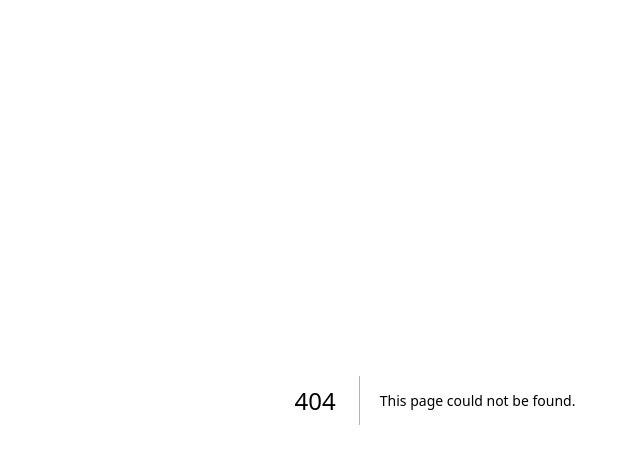
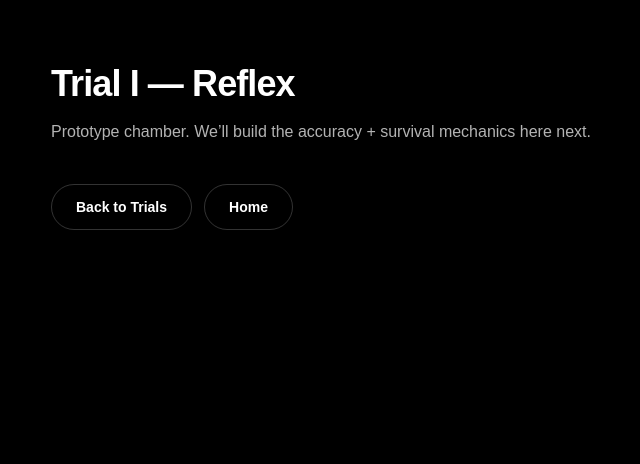
Before and after one commit to hamlowrldent-design/Hamlo.wrld, a Next.js app: page /games/reflex in a window 1280 px wide. Before the commit this address had no page. Shown: the top 464 px of the page, without its empty margins (205-845 px from the left). Built offline with nearby package versions, Linux system fonts and the light colour scheme.

Commit message:
Add Reflex trial route

```diff
--- /dev/null
+++ b/app/games/reflex/page.tsx
@@ -0,0 +1,27 @@
+export default function ReflexTrialPage() {
+  return (
+    <main className="min-h-screen bg-black text-white px-6 py-16">
+      <div className="mx-auto max-w-3xl">
+        <h1 className="text-4xl font-semibold tracking-tight">Trial I — Reflex</h1>
+        <p className="mt-4 text-white/70">
+          Prototype chamber. We’ll build the accuracy + survival mechanics here next.
+        </p>
+
+        <div className="mt-10 flex flex-wrap gap-3">
+          <a
+            href="/games"
+            className="rounded-full border border-white/20 px-6 py-3 text-sm font-semibold text-white hover:bg-white/10"
+          >
+            Back to Trials
+          </a>
+          <a
+            href="/"
+            className="rounded-full border border-white/20 px-6 py-3 text-sm font-semibold text-white hover:bg-white/10"
+          >
+            Home
+          </a>
+        </div>
+      </div>
+    </main>
+  );
+}
```
